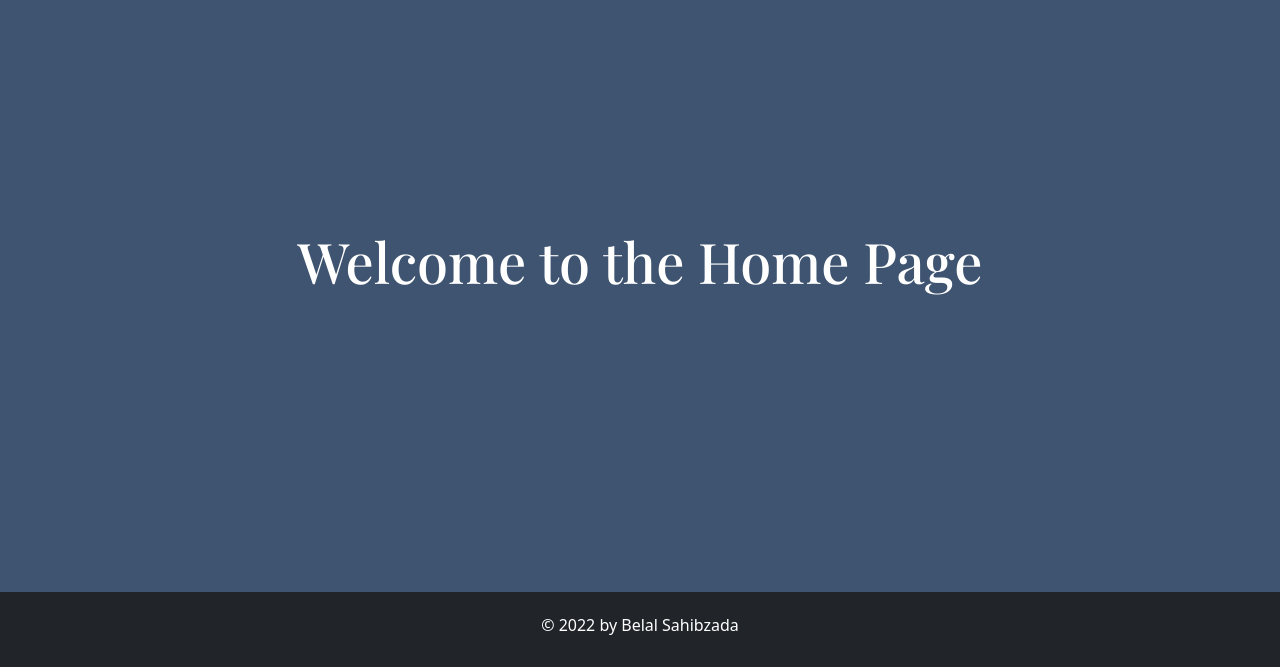
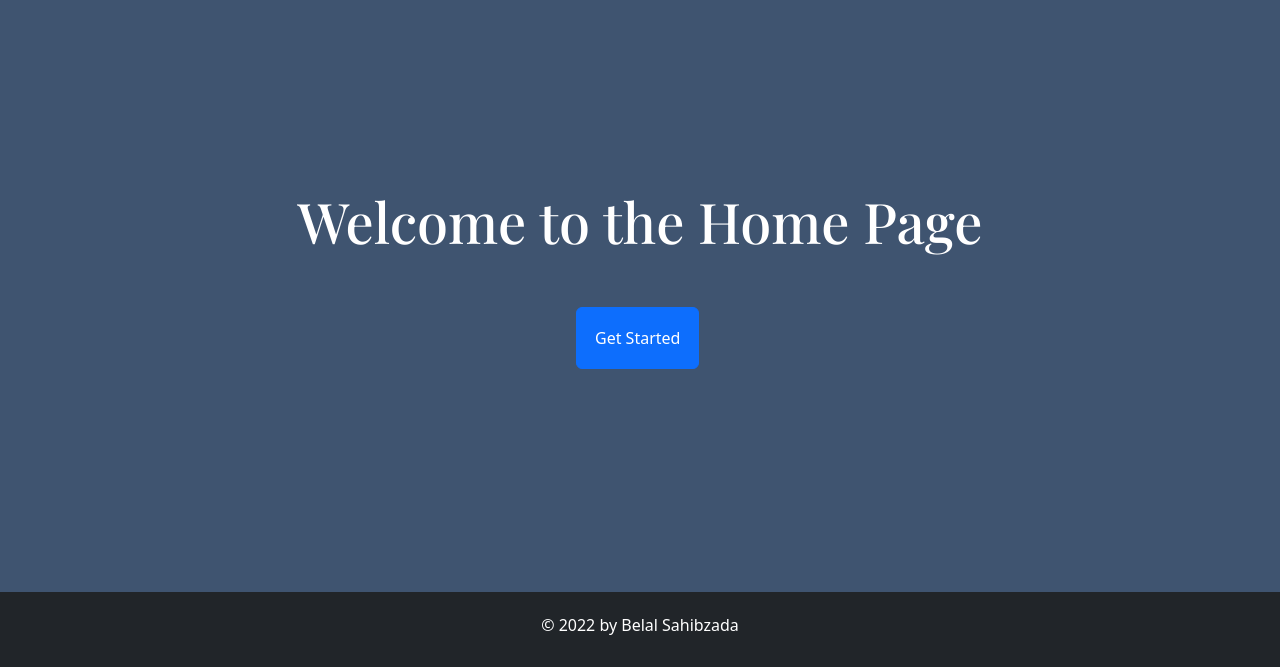
Before and after one commit to belalsahibzada/Assignment3, a Node server app: page / in a window 1280 px wide. Shown: the part 133-800 px from the top of the page. Run offline with Node 20, Linux system fonts and the light colour scheme; some libraries are stand-ins or nearby versions.

Commit message:
Get started button

```diff
--- a/public/content/app.css
+++ b/public/content/app.css
@@ -12,7 +12,7 @@ body {
 h1 {
   font-family: 'Playfair Display', serif;
   position: absolute;
-  top: 45%;
+  top: 40%;
   right: 0;
   left:0;
   bottom: 0;
@@ -61,3 +61,10 @@ img {
   font-family: 'Nunito', sans-serif;
   color:white;
 }
+
+#start-button {
+  position: absolute;
+  top: 55%;
+  left: 45%;
+  padding: 18px;
+}
--- a/server/views/index.ejs
+++ b/server/views/index.ejs
@@ -4,6 +4,11 @@
   <div class="jumbotron jumbotron-fluid">
     <div class="container">
       <h1 class="display-4">Welcome to the <%= title %> Page</h1>
+
+      <a href="/recipes" id="start-button"
+             class="btn btn-primary">
+             <i class="fa-solid fa-jedi"></i> Get Started </a>
+
     </div>
   </div>
 </main>
```
